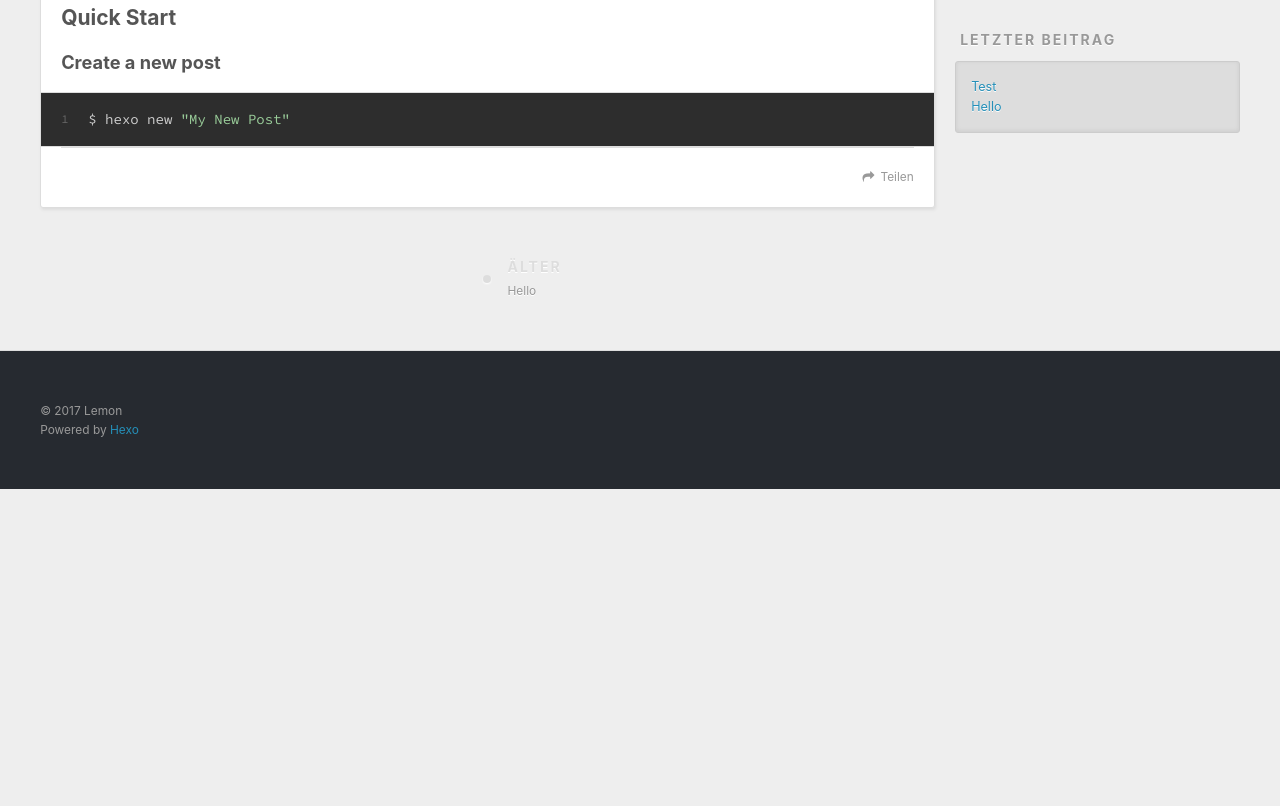
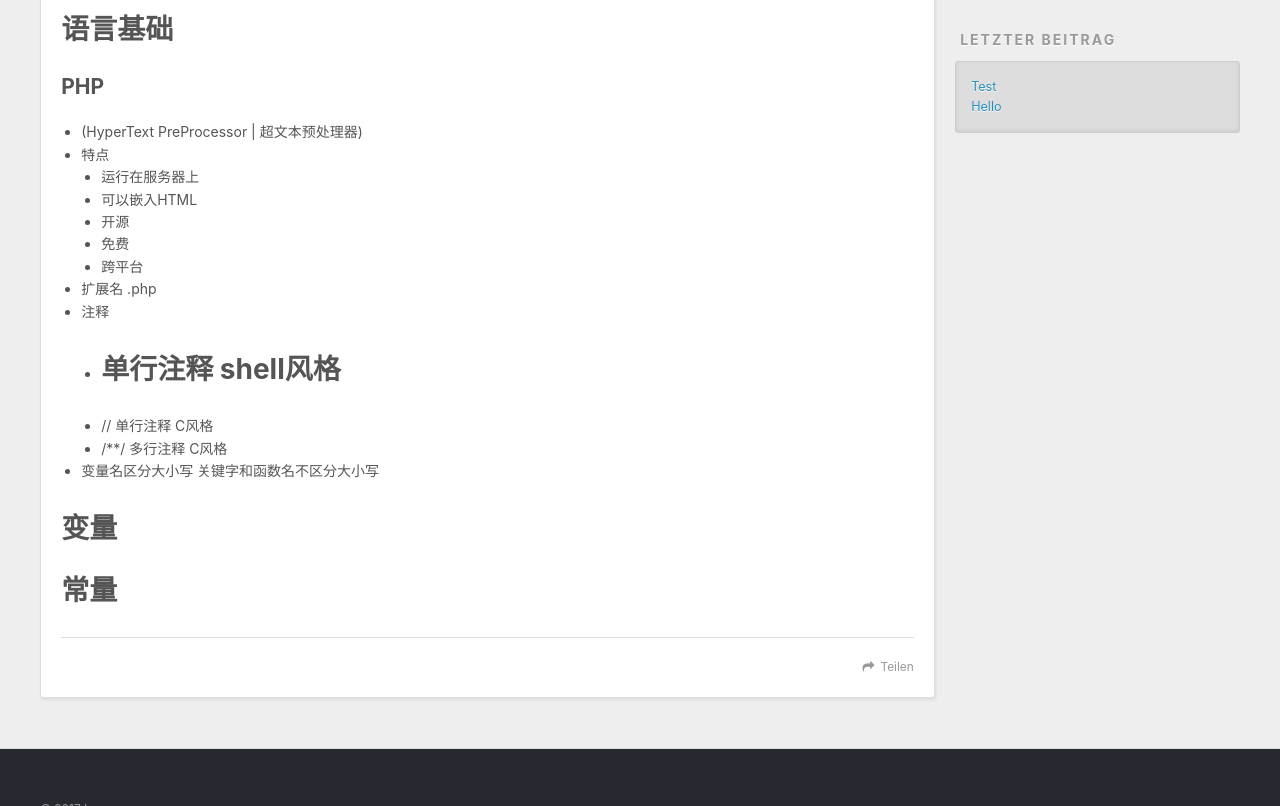
Before and after one commit to guoyimeng/guoyimeng.github.io, a plain HTML site: page PHP/01-PHP变量与常量.html in a window 1280 px wide. Shown: the part 448-1254 px from the top of the page. Before the commit the page ends 937 px from the top, so only its background shows below. Drawn offline with nearby package versions, Linux system fonts and the light colour scheme.

Commit message:
Site updated: 2017-12-16 17:17:54

```diff
--- a/2017/12/16/test/index.html
+++ b/PHP/01-PHP变量与常量.html
@@ -5,19 +5,19 @@
 
 
 
-  <title>Test | 木の依</title>
+  <title>01-PHP变量与常量 | 木の依</title>
   <meta name="viewport" content="width=device-width, initial-scale=1, maximum-scale=1">
-  <meta name="description" content="Quick StartCreate a new post1$ hexo new &quot;My New Post&quot;">
+  <meta name="description" content="语言基础PHP (HyperText PreProcessor | 超文本预处理器) 特点 运行在服务器上 可以嵌入HTML 开源 免费 跨平台   扩展名 .php 注释 单行注释 shell风格 //        单行注释 C风格 /**/    多行注释 C风格   变量名区分大小写 关键字和函数名不区分大小写  变量常量">
 <meta name="keywords" content="PHP,算法,代码,随笔">
-<meta property="og:type" content="article">
-<meta property="og:title" content="Test">
-<meta property="og:url" content="https://github.com/guoyimeng/2017/12/16/test/index.html">
+<meta property="og:type" content="website">
+<meta property="og:title" content="01-PHP变量与常量">
+<meta property="og:url" content="https://github.com/guoyimeng/PHP/01-PHP变量与常量.html">
 <meta property="og:site_name" content="木の依">
-<meta property="og:description" content="Quick StartCreate a new post1$ hexo new &quot;My New Post&quot;">
-<meta property="og:updated_time" content="2017-12-16T08:13:19.682Z">
+<meta property="og:description" content="语言基础PHP (HyperText PreProcessor | 超文本预处理器) 特点 运行在服务器上 可以嵌入HTML 开源 免费 跨平台   扩展名 .php 注释 单行注释 shell风格 //        单行注释 C风格 /**/    多行注释 C风格   变量名区分大小写 关键字和函数名不区分大小写  变量常量">
+<meta property="og:updated_time" content="2017-12-16T09:08:36.803Z">
 <meta name="twitter:card" content="summary">
-<meta name="twitter:title" content="Test">
-<meta name="twitter:description" content="Quick StartCreate a new post1$ hexo new &quot;My New Post&quot;">
+<meta name="twitter:title" content="01-PHP变量与常量">
+<meta name="twitter:description" content="语言基础PHP (HyperText PreProcessor | 超文本预处理器) 特点 运行在服务器上 可以嵌入HTML 开源 免费 跨平台   扩展名 .php 注释 单行注释 shell风格 //        单行注释 C风格 /**/    多行注释 C风格   变量名区分大小写 关键字和函数名不区分大小写  变量常量">
 
     <link rel="alternate" href="/atom.xml" title="木の依" type="application/atom+xml">
 
@@ -68,10 +68,10 @@
   </div>
 </header>
       <div class="outer">
-        <section id="main"><article id="post-test" class="article article-type-post" itemscope itemprop="blogPost">
+        <section id="main"><article id="page-" class="article article-type-page" itemscope itemprop="blogPost">
   <div class="article-meta">
-    <a href="/2017/12/16/test/" class="article-date">
-  <time datetime="2017-12-16T08:12:50.783Z" itemprop="datePublished">2017-12-16</time>
+    <a href="/PHP/01-PHP变量与常量.html" class="article-date">
+  <time datetime="2017-12-16T07:59:13.000Z" itemprop="datePublished">2017-12-16</time>
 </a>
 
   </div>
@@ -82,7 +82,7 @@
 
 
     <h1 class="article-title" itemprop="name">
-      Test
+      01-PHP变量与常量
     </h1>
 
 
@@ -90,27 +90,35 @@
 
     <div class="article-entry" itemprop="articleBody">
 
-        <h2 id="Quick-Start"><a href="#Quick-Start" class="headerlink" title="Quick Start"></a>Quick Start</h2><h3 id="Create-a-new-post"><a href="#Create-a-new-post" class="headerlink" title="Create a new post"></a>Create a new post</h3><figure class="highlight bash"><table><tr><td class="gutter"><pre><span class="line">1</span><br></pre></td><td class="code"><pre><span class="line">$ hexo new <span class="string">"My New Post"</span></span><br></pre></td></tr></table></figure>
-
+        <h1 id="语言基础"><a href="#语言基础" class="headerlink" title="语言基础"></a>语言基础</h1><h2 id="PHP"><a href="#PHP" class="headerlink" title="PHP"></a>PHP</h2><ul>
+<li>(HyperText PreProcessor | 超文本预处理器)</li>
+<li>特点<ul>
+<li>运行在服务器上</li>
+<li>可以嵌入HTML</li>
+<li>开源</li>
+<li>免费</li>
+<li>跨平台</li>
+</ul>
+</li>
+<li>扩展名 .php</li>
+<li>注释<ul>
+<li><h1 id="单行注释-shell风格"><a href="#单行注释-shell风格" class="headerlink" title="单行注释 shell风格"></a>单行注释 shell风格</h1></li>
+<li>//        单行注释 C风格</li>
+<li>/**/    多行注释 C风格</li>
+</ul>
+</li>
+<li>变量名区分大小写 关键字和函数名不区分大小写</li>
+</ul>
+<h1 id="变量"><a href="#变量" class="headerlink" title="变量"></a>变量</h1><h1 id="常量"><a href="#常量" class="headerlink" title="常量"></a>常量</h1>
 
     </div>
     <footer class="article-footer">
-      <a data-url="https://github.com/guoyimeng/2017/12/16/test/" data-id="cjb94jjos0001g4nwnd9fmugo" class="article-share-link">Teilen</a>
+      <a data-url="https://github.com/guoyimeng/PHP/01-PHP变量与常量.html" data-id="cjb94q3o00000mcnwheen0msd" class="article-share-link">Teilen</a>
 
 
     </footer>
   </div>
 
-
-<nav id="article-nav">
-
-
-    <a href="/2017/12/16/hello/" id="article-nav-older" class="article-nav-link-wrap">
-      <strong class="article-nav-caption">Älter</strong>
-      <div class="article-nav-title">Hello</div>
-    </a>
-
-</nav>
 
 
 </article>
```
Also changed, not shown: 2017/12/16/hello/index.html (+1 -1 lines), index.html (+2 -2 lines).
